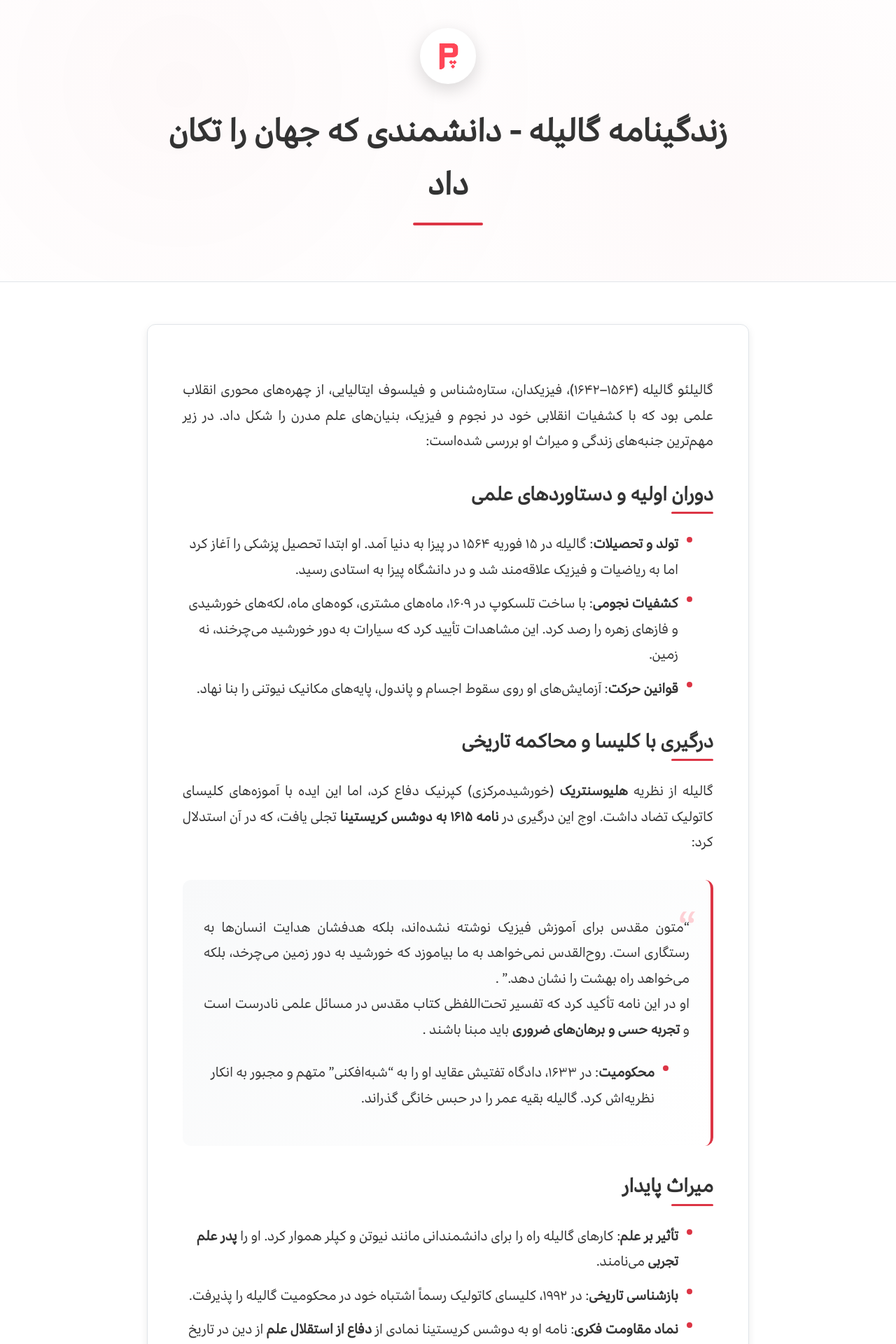
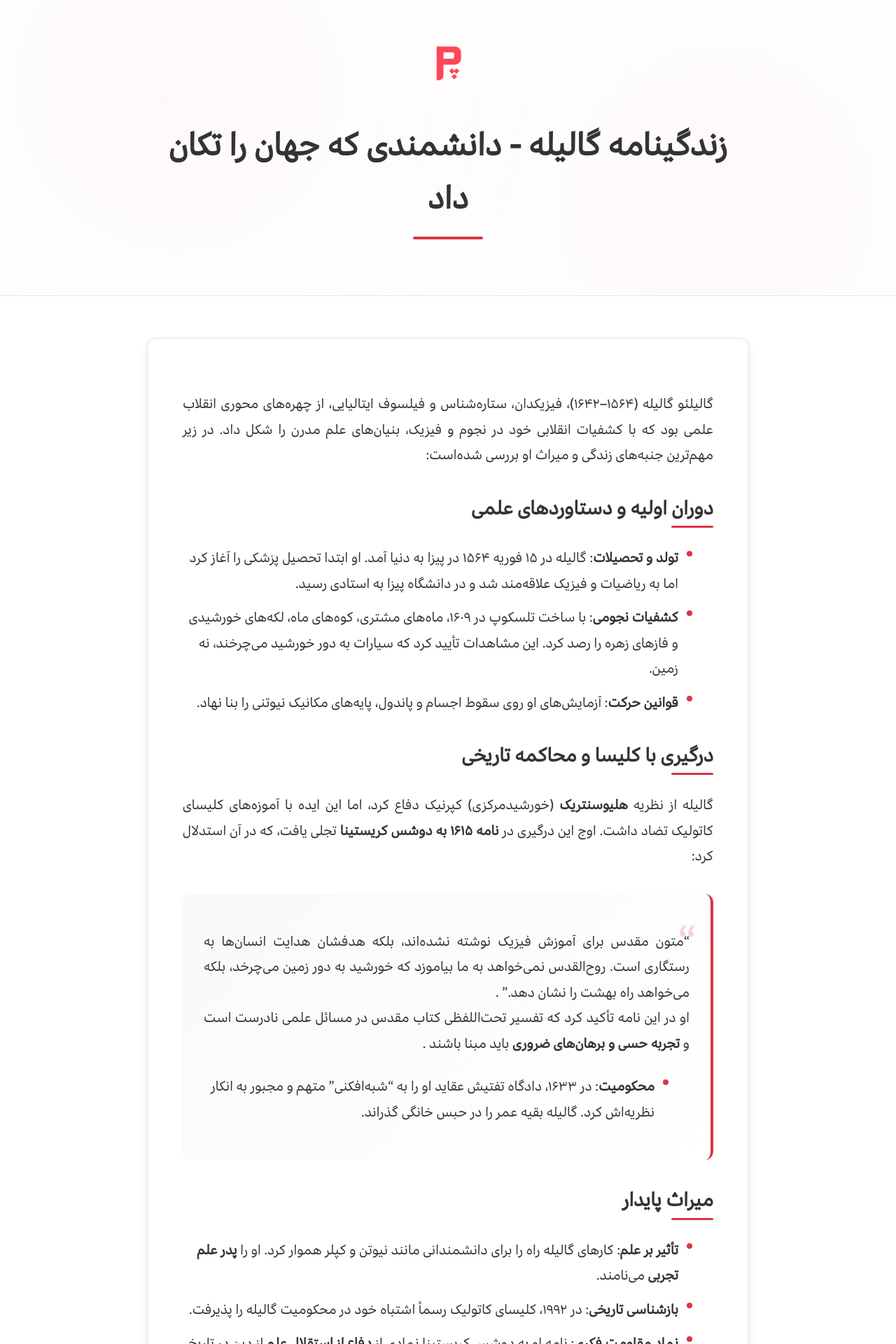
Before and after one commit to darkblog/darkblog.github.io, a Jekyll site: the page built from _posts/2025-7-5-68.md, in a window 1280 px wide. Shown: the top 1920 px of the page at 70% size. Built offline with Jekyll 4.4.1, drawn with Linux system fonts in a browser that asks for light colours.

Commit message:
Update post.html

```diff
--- a/_layouts/post.html
+++ b/_layouts/post.html
@@ -92,30 +92,19 @@
         }
 
         .site-logo {
-            height: 80px;
-            width: 80px;
-            border-radius: 50%;
-            box-shadow: 0 8px 25px rgba(0, 0, 0, 0.15);
-            border: 3px solid var(--white);
+            height: 100px;
+            width: 100px;
             overflow: hidden;
             display: flex;
             align-items: center;
             justify-content: center;
-            background: var(--white);
-            transition: transform 0.3s ease, box-shadow 0.3s ease;
             margin: 0 auto 30px auto;
         }
 
-        .site-logo:hover {
-            transform: scale(1.05);
-            box-shadow: 0 12px 30px rgba(0, 0, 0, 0.2);
-        }
-
         .site-logo img {
-            width: 65px;
-            height: 65px;
+            width: 85px;
+            height: 85px;
             object-fit: contain;
-            border-radius: 50%;
         }
 
         .post-title-main {
@@ -608,14 +597,14 @@
             }
 
             .site-logo {
-                height: 70px;
-                width: 70px;
+                height: 90px;
+                width: 90px;
                 margin-bottom: 25px;
             }
 
             .site-logo img {
-                width: 55px;
-                height: 55px;
+                width: 75px;
+                height: 75px;
             }
 
             .post-title-main {
@@ -712,14 +701,14 @@
             }
 
             .site-logo {
-                height: 60px;
-                width: 60px;
+                height: 80px;
+                width: 80px;
                 margin-bottom: 20px;
             }
 
             .site-logo img {
-                width: 45px;
-                height: 45px;
+                width: 65px;
+                height: 65px;
             }
 
             .post-title-main {
```
